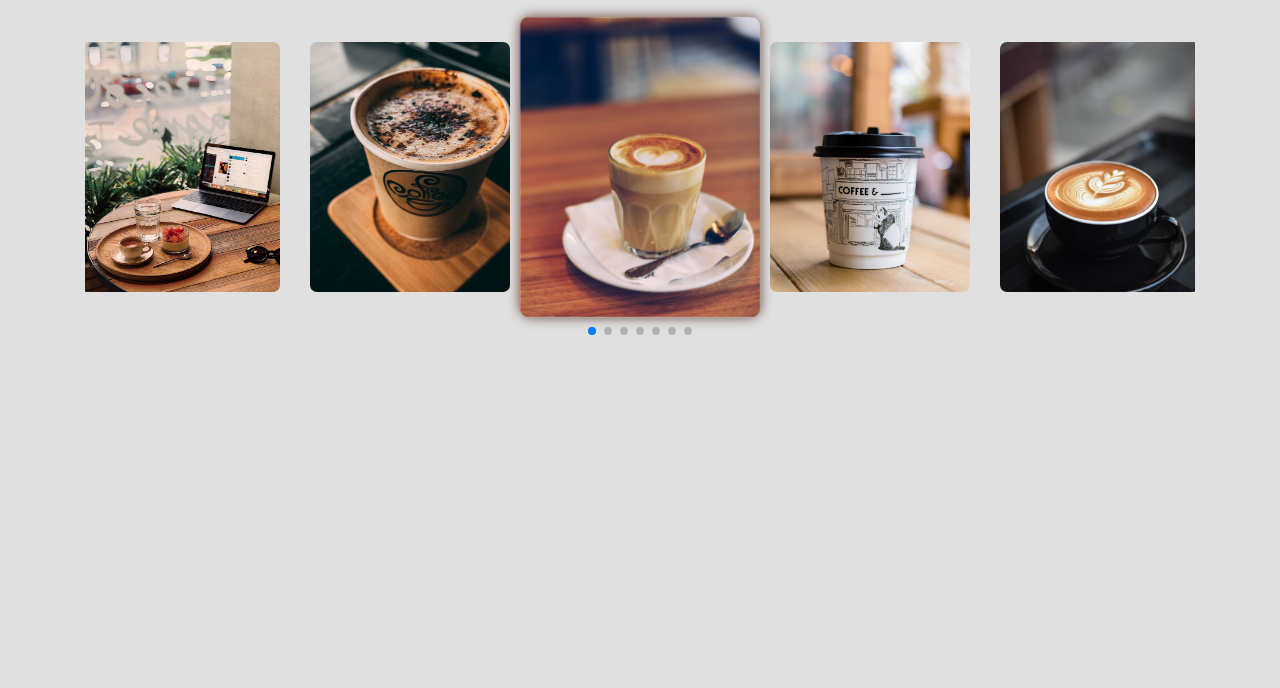
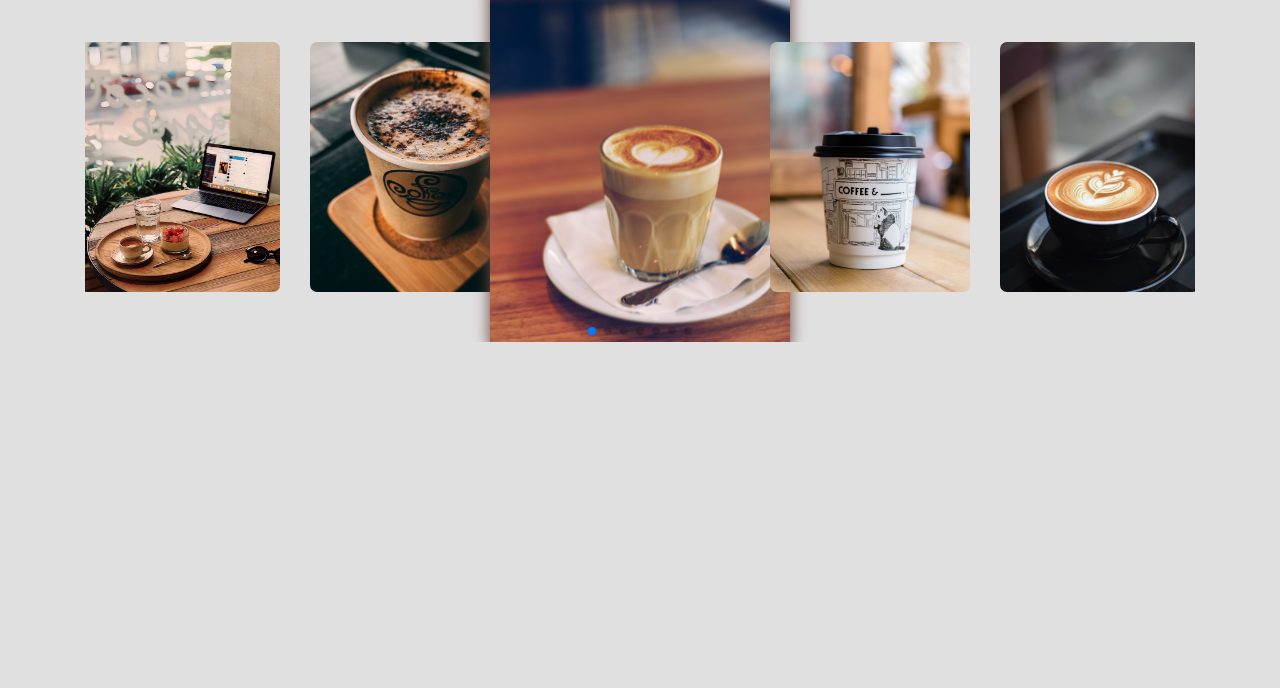
Before and after one commit to vaibhav-rana/Image-Slider, a plain HTML site: page index.html in a window 1280 px wide. Shown: the part 112-800 px from the top of the page. Drawn offline with nearby package versions, Linux system fonts and the light colour scheme.

Commit message:
Update style.css

```diff
--- a/style.css
+++ b/style.css
@@ -33,3 +33,10 @@ body{
 .swiper-pagination{
     bottom: 0 !important;
 }
+@media(min-width:576px){
+   .swiper-slide-active{
+    transform: scale(1.5);
+    transition: .3s;
+    box-shadow: 0 0 10px 0.5px;
+
+}
```
